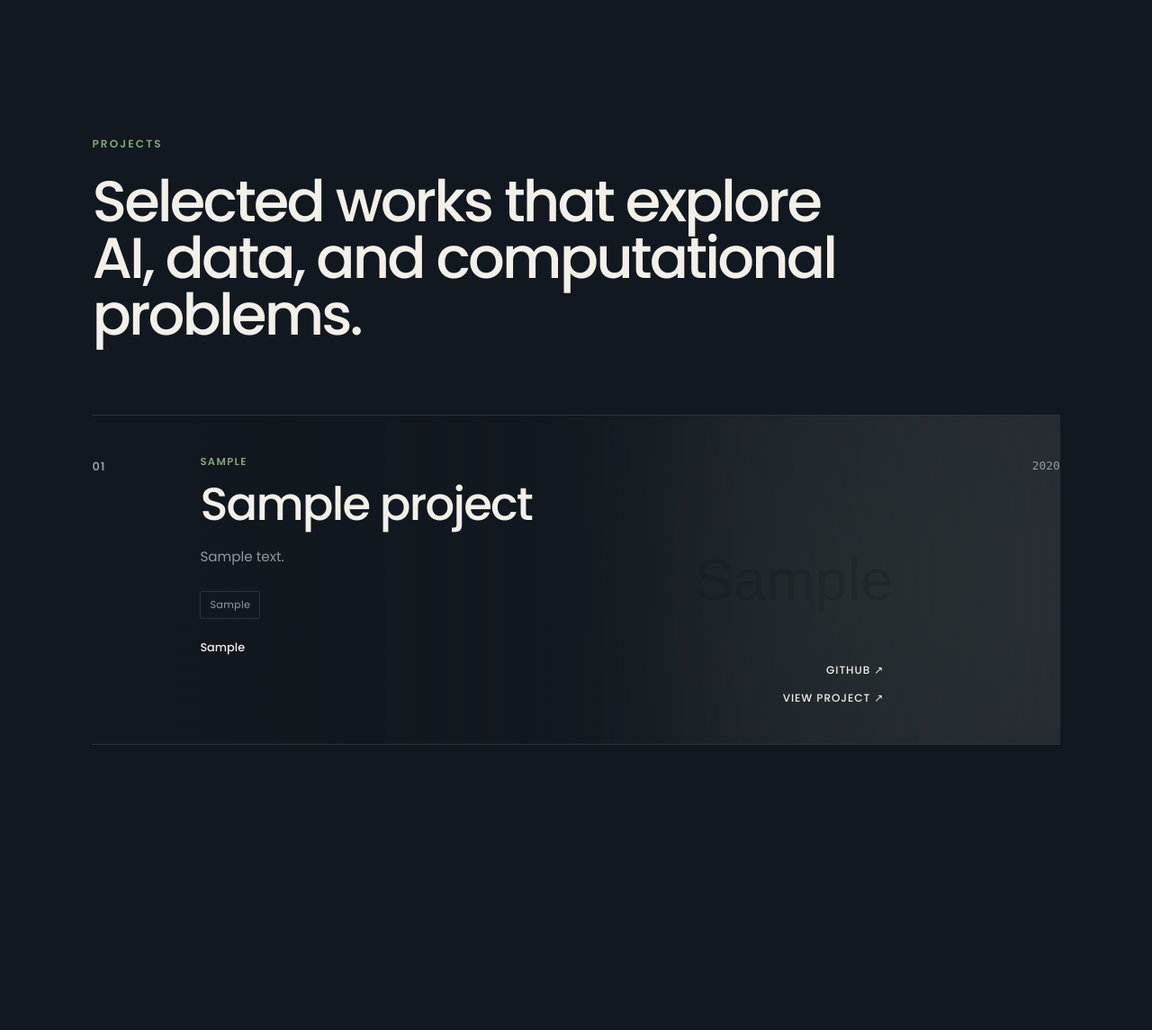
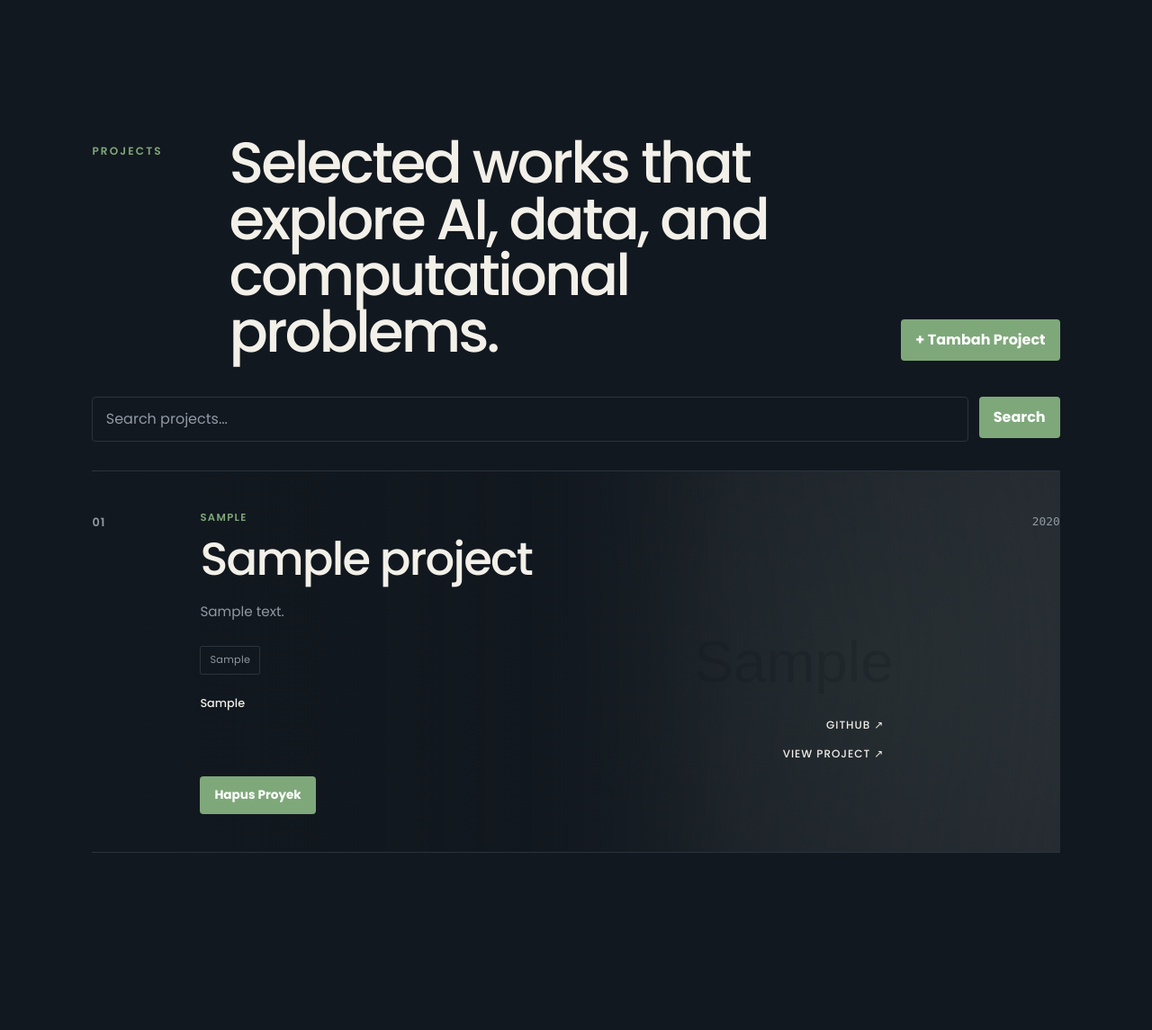
Before and after one commit to akmalhaqq/myportofolio, a Django app: page /projects/ in a window 1280 px wide. Shown: the part 77-1222 px from the top of the page at 90% size. Before the commit the page ends 905 px from the top, so only its background shows below. Run offline with Django 5.2, Linux system fonts and the light colour scheme; tables that the repository leaves empty hold one stand-in row (values such as "Sample post"); grey boxes marked "Sample" are stand-in pictures; some libraries are stand-ins or nearby versions.

Commit message:
Menambahkan add, delete, menyambungkan view, urls, dan kesemua part sesuai tutorial 3 dan CSS sesuai konteks Tugas 2 saya

```diff
--- a/main/urls.py
+++ b/main/urls.py
@@ -1,5 +1,11 @@
 from django.urls import path
-from main.views import show_main, show_experience, show_projects, create_project
+from main.views import (
+    show_main,
+    show_experience,
+    show_projects,
+    create_project,
+    get_projects_json,
+    delete_project)
 
 app_name = "main"
 
@@ -8,4 +14,6 @@ urlpatterns = [
     path("experience/", show_experience, name="show_experience"),
     path("projects/", show_projects, name = "show_projects"),
     path("projects/add/",create_project,name="create_project"),
+    path("api/projects/", get_projects_json, name="get_projects_json"),
+    path("projects/<uuid:project_id>/delete/", delete_project, name="delete_project"),
 ]
--- a/main/views.py
+++ b/main/views.py
@@ -29,11 +29,32 @@ def show_experience(request):
         }
         return render(request, "experience.html", context)
 
-def show_projects(request):
+def get_projects_json(request):
+      title_query = request.GET.get("title", "").strip()
       projects = Project.objects.all()
 
+      if title_query:
+            projects = projects.filter(title__icontains = title_query)
+
+      projects_json = serializers.serialize("json", projects)
+
+      return HttpResponse(projects_json, content_type= "application/json")
+
+def show_projects(request):
+      json_response = get_projects_json(request)
+      projects = serializers.deserialize(
+            "json",
+            json_response.content.decode("utf-8"),
+            )
+
+      projects = [project.object for project in projects]
+
+      title_query = request.GET.get("title", "").strip()
+
       context = {
+            "name":"Muhammad Akmal Haqqani",
             "project_list": projects,
+            "title_query":title_query,
       }
 
       return render(request, "projects.html", context)
@@ -49,3 +70,13 @@ def create_project(request):
             "form": form,
              }
       return render(request, "projects_form.html", context)
+
+def delete_project(request, project_id):
+    project = get_object_or_404(Project, pk=project_id)
+
+    if request.method == "POST":
+        project.delete()
+        messages.success(request, "Project berhasil dihapus!")
+        return redirect("main:show_projects")
+
+    return redirect("main:show_projects")
--- a/static/css/style.css
+++ b/static/css/style.css
@@ -762,6 +762,8 @@ body:has(#projects:target) .nav-projects::before {
 }
 
 .experience-status {
+  position: relative;
+  z-index: 2;
   margin-top: 1rem;
   font-size: 0.85rem;
   font-weight: 600;
@@ -774,8 +776,61 @@ body:has(#projects:target) .nav-projects::before {
   background: var(--paper);
 }
 .projects-header {
-  max-width: 900px;
-  margin-bottom: 80px;
+
+  margin-bottom: 3rem;
+}
+/* Project controls */
+
+.projects-header {
+  display: grid;
+  grid-template-columns: 120px minmax(0, 1fr) auto;
+  align-items: end;
+  column-gap: 2rem;
+  margin-bottom: 2.5rem;
+}
+.projects-eyebrow {
+  margin-bottom:0.75rem ;
+  align-self: start;
+  padding-top: 0.5rem;
+}
+
+.project-add-button {
+  display: inline-flex;
+  align-items: center;
+  justify-content: center;
+  white-space: nowrap;
+  margin-top: 1.5rem;
+}
+
+.project-search {
+  display: flex;
+  gap: 0.75rem;
+  margin-bottom: 2rem;
+}
+
+.project-search input {
+  flex: 1;
+  min-width: 0;
+  padding: 0.7rem 0.9rem;
+  border: 1px solid var(--line);
+  border-radius: var(--radius);
+  background: var(--paper);
+  color: var(--ink);
+  font: inherit;
+}
+
+.project-search input::placeholder {
+  color: var(--text-muted);
+}
+
+.project-search input:focus {
+  outline: 2px solid var(--accent);
+  outline-offset: 1px;
+  border-color: var(--accent);
+}
+
+.project-search button {
+  flex-shrink: 0;
 }
 .projects-eyebrow {
   margin: 0 0 24px;
@@ -787,7 +842,7 @@ body:has(#projects:target) .nav-projects::before {
 
 .projects-heading {
   margin: 0;
-  max-width: 850px;
+  max-width: 1100px;
   font-size: clamp(2.5rem, 5vw, 5rem);
   line-height: 0.98;
   font-weight: 500;
@@ -876,6 +931,8 @@ body:has(#projects:target) .nav-projects::before {
     rgba(18, 24, 31, 0.35) 100%
   );
 }
+
+
 .project-index,
 .project-content,
 .project-year {
@@ -1058,6 +1115,117 @@ body:has(#projects:target) .nav-projects::before {
   transform: scale(1.03);
 
   filter: grayscale(60%) saturate(1);
+}
+
+/* Components/DELETE PROJECT MODAL*/
+.project-delete-modal {
+  position: fixed;
+  inset: 0;
+  width: 100%;
+  height: 100%;
+  padding: 0;
+  border: 0;
+  background: transparent;
+  color: var(--ink);
+}
+
+.project-delete-modal::backdrop {
+  background: rgba(0, 0, 0, 0.7);
+}
+
+.project-delete-modal__backdrop {
+  position: absolute;
+  inset: 0;
+  width: 100%;
+  height: 100%;
+  border: 0;
+  background: transparent;
+}
+
+.project-delete-modal__content {
+  position: absolute;
+  top: 50%;
+  left: 50%;
+  transform: translate(-50%, -50%);
+
+  width: min(90%, 420px);
+  padding: 2rem;
+
+  background: var(--paper);
+  color: var(--ink);
+  border: 1px solid var(--line);
+  border-radius: var(--radius);
+
+  box-shadow: 0 20px 60px rgba(0, 0, 0, 0.4);
+}
+
+.project-delete-modal__content h2 {
+  margin: 0 0 0.75rem;
+  font-size: 1.4rem;
+  font-weight: 600;
+}
+
+.project-delete-modal__content p {
+  margin: 0 0 1.75rem;
+  color: var(--text-muted);
+  line-height: 1.6;
+}
+
+.project-delete-modal__content strong {
+  color: var(--ink);
+}
+
+.project-delete-modal__close {
+  position: absolute;
+  top: 1rem;
+  right: 1rem;
+
+  border: 0;
+  background: transparent;
+  color: var(--text-muted);
+
+  font-size: 1.5rem;
+  line-height: 1;
+  cursor: pointer;
+}
+
+.project-delete-modal__close:hover {
+  color: var(--ink);
+}
+
+.project-delete-modal__actions {
+  display: flex;
+  justify-content: flex-end;
+  align-items: center;
+  gap: 0.75rem;
+}
+
+.project-delete-modal__actions form {
+  margin: 0;
+}
+
+.project-delete-modal__actions .button {
+  margin: 0;
+}
+
+.button-danger {
+  background: #9b4d4d;
+  color: var(--ink);
+}
+
+.button-danger:hover {
+  background: #b45c5c;
+}
+
+.button-secondary {
+  background: #526b50;
+  color: var(--ink);
+  border: 1px solid #526b50;
+}
+
+.button-secondary:hover {
+  background: #435842;
+  border-color: #435842;
 }
 
 .reveal {
@@ -1129,7 +1297,7 @@ body:has(#projects:target) .nav-projects::before {
   text-decoration: none;
 }
 .button-secondary {
-  background: var(--ink);
+  background: #526b50 ;
 }
 
 /*Footer*/
@@ -1356,6 +1524,17 @@ body:has(#projects:target) .nav-projects::before {
   .project-content h3 {
     font-size: clamp(2rem, 7vw, 3rem);
   }
+  .projects-header {
+    margin-bottom: 2.5rem;
+  }
+
+  .projects-heading {
+    max-width: 100%;
+  }
+
+  .project-add-button {
+    width: auto;
+  }
 
   /*Footer*/
   .footer-main {
@@ -1368,6 +1547,8 @@ body:has(#projects:target) .nav-projects::before {
     align-items: flex-start;
   }
 }
+
+
 @media (max-width: 600px) {
   .hero-grid {
     grid-template-columns: 1fr;
@@ -1459,9 +1640,30 @@ body:has(#projects:target) .nav-projects::before {
     padding-left: 0;
     padding-right: 0;
   }
+  .projects-header {
+    margin-bottom: 2rem;
+  }
+
+  .projects-eyebrow {
+    margin-bottom: 0.75rem;
+  }
+
+  .project-add-button {
+    width: 100%;
+
+  }
+
+  .project-search {
+    flex-direction: column;
+  }
+
+  .project-search .button {
+    width: 100%;
+  }
 
   .footer-bottom {
     flex-direction: column;
     gap: 0.25rem;
   }
-}
+
+}
--- a/templates/base.html
+++ b/templates/base.html
@@ -22,7 +22,7 @@
       href="https://fonts.googleapis.com/css2?family=Poppins:ital,wght@0,100;0,200;0,300;0,400;0,500;0,600;0,700;0,800;0,900;1,100;1,200;1,300;1,400;1,500;1,600;1,700;1,800;1,900&display=swap"
       rel="stylesheet"
     />
-    <link rel="stylesheet" href="{% static 'css/style.css' %}?v=2" />
+    <link rel="stylesheet" href="{% static 'css/style.css' %}" />
     {% block meta %} {% endblock meta %}
   </head>
   <body>
--- /dev/null
+++ b/templates/components/project_delete_modal.html
@@ -0,0 +1,71 @@
+<p class="experience-status">
+  <button
+    type="button"
+    class="button button-danger"
+    popovertarget="delete-project-{{ project.id }}"
+    aria-label="Hapus {{ project.title }}"
+    title="Hapus proyek"
+  >
+    Hapus Proyek
+  </button>
+</p>
+
+<div
+  id="delete-project-{{ project.id }}"
+  class="project-delete-modal"
+  popover="auto"
+  role="dialog"
+  aria-modal="true"
+  aria-labelledby="delete-project-title-{{ project.id }}"
+>
+  <button
+    type="button"
+    class="project-delete-modal__backdrop"
+    popovertarget="delete-project-{{ project.id }}"
+    popovertargetaction="hide"
+    aria-label="Tutup konfirmasi hapus"
+  ></button>
+
+  <div class="project-delete-modal__content">
+    <button
+      type="button"
+      class="project-delete-modal__close"
+      popovertarget="delete-project-{{ project.id }}"
+      popovertargetaction="hide"
+      aria-label="Tutup konfirmasi hapus"
+    >
+      ×
+    </button>
+
+    <h2 id="delete-project-title-{{ project.id }}">
+      Hapus Project?
+    </h2>
+
+    <p>
+      Apakah Anda yakin ingin menghapus
+      <strong>{{ project.title }}</strong>?
+    </p>
+
+    <div class="project-delete-modal__actions">
+      <button
+        type="button"
+        class="button button-secondary"
+        popovertarget="delete-project-{{ project.id }}"
+        popovertargetaction="hide"
+      >
+        Batal
+      </button>
+
+      <form
+        method="post"
+        action="{% url 'main:delete_project' project.id %}"
+      >
+        {% csrf_token %}
+
+        <button type="submit" class="button button-danger">
+          Ya, Hapus
+        </button>
+      </form>
+    </div>
+  </div>
+</div>
--- a/templates/projects.html
+++ b/templates/projects.html
@@ -12,11 +12,30 @@
   <main>
     <section class="projects-section" id="projects">
       <div class="projects-header">
+
         <p class="projects-eyebrow">PROJECTS</p>
+
         <h1 class="projects-heading">
           Selected works that explore AI, data, and computational problems.
         </h1>
+
+                <a
+    href="{% url 'main:create_project' %}"
+    class="button project-add-button"
+  >
+    + Tambah Project
+  </a>
       </div>
+
+     <form method="GET" action="" class="project-search">
+  <input
+        type="text"
+        name="title"
+        value="{{ title_query }}"
+        placeholder="Search projects..."
+      />
+      <button type="submit" class="button">Search</button>
+  </form>
 
       <div class="projects-list">
         {% for project in project_list %}
@@ -69,6 +88,9 @@
               </a>
               {% endif %}
             </div>
+                      {% include "components/project_delete_modal.html" with project=project %}
+
+
           </div>
 
           <div class="project-year">{{project.year}}</div>
```
